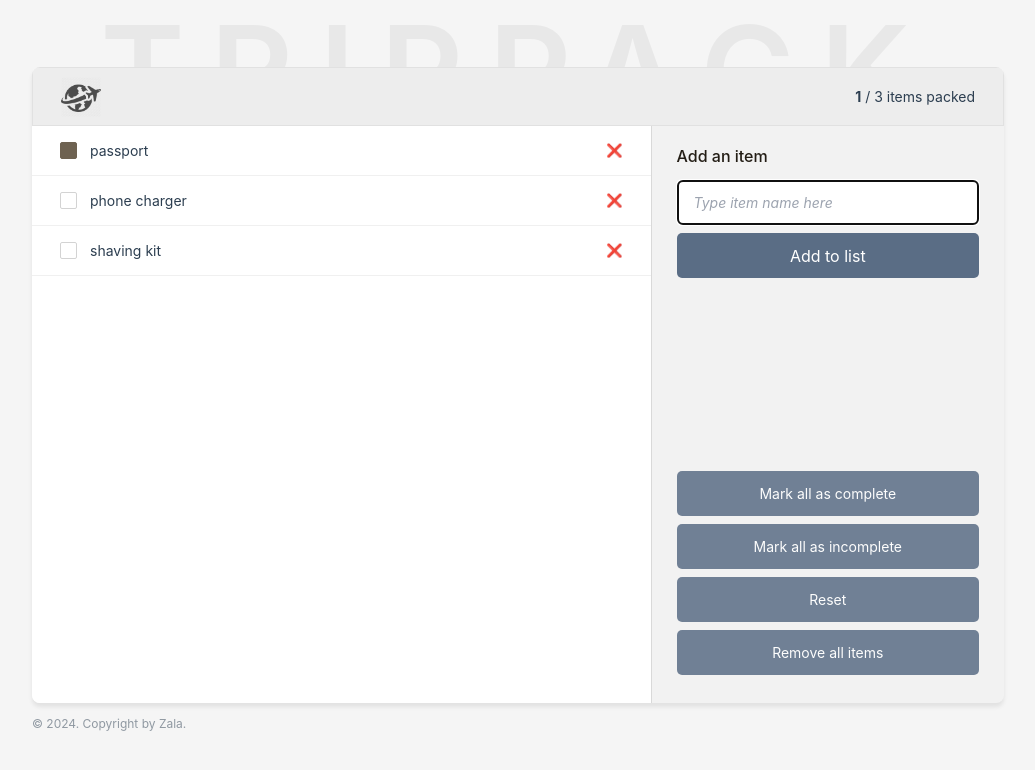
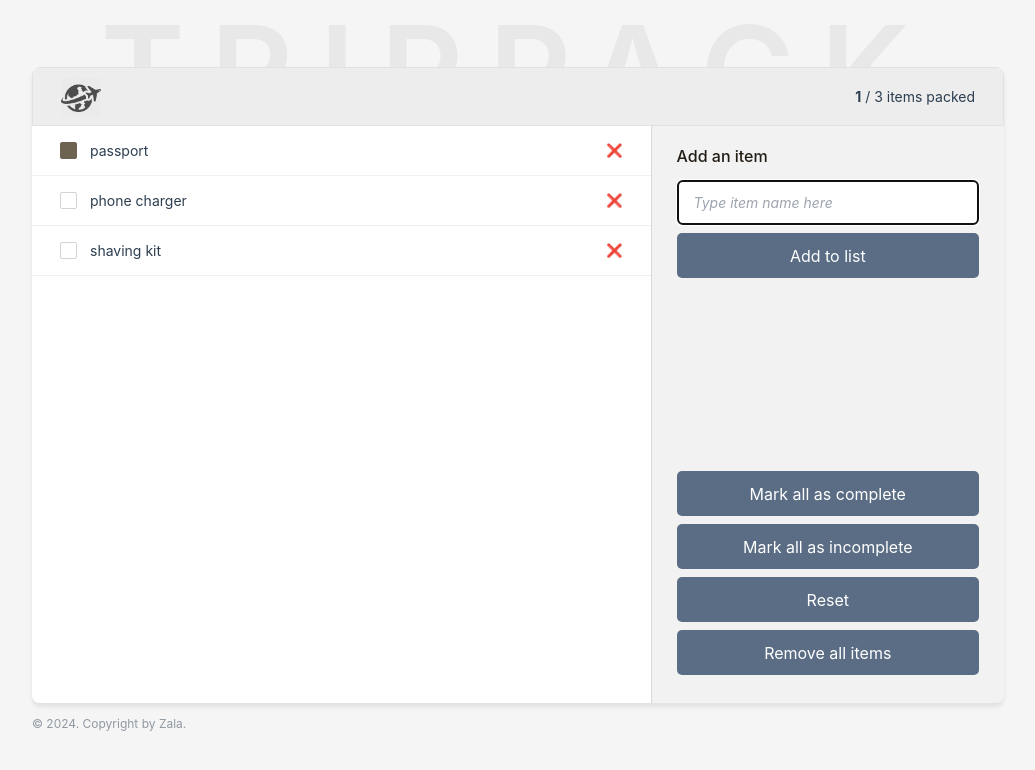
Before and after one commit to zala-dev/trip-pack, a React (Vite) app: page / in a window 1280 px wide. Shown: the top 770 px of the page, without its empty margins (122-1157 px from the left). Built offline with nearby package versions, Linux system fonts and the light colour scheme.

Commit message:
complete sidebar secondary buttons functionality

```diff
--- a/src/components/AddItemForm.jsx
+++ b/src/components/AddItemForm.jsx
@@ -8,7 +8,6 @@ export default function AddItemForm({ onAddItem }) {
 
   const handleOnChange = (e) => {
     const { value } = e.target;
-    console.log("Value: ", value);
     setItemText(value);
   };
 
--- a/src/components/App.jsx
+++ b/src/components/App.jsx
@@ -19,13 +19,43 @@ function App() {
     setItems(newItems);
   };
 
+  const removeAllItems = () => {
+    setItems([]);
+  };
+
+  const resetToInitialItems = () => {
+    setItems(initialItems);
+  };
+
+  const markAllAsComplete = () => {
+    const newItems = items.map((item) => {
+      return { ...item, packed: true };
+    });
+
+    setItems(newItems);
+  };
+
+  const markAllAsIncomplete = () => {
+    const newItems = items.map((item) => {
+      return { ...item, packed: false };
+    });
+
+    setItems(newItems);
+  };
+
   return (
     <>
       <BackgroundText />
       <main>
         <Header />
         <ItemList items={items} />
-        <Sidebar addItem={addItem} />
+        <Sidebar
+          addItem={addItem}
+          removeAllItems={removeAllItems}
+          resetToInitialItems={resetToInitialItems}
+          markAllAsComplete={markAllAsComplete}
+          markAllAsIncomplete={markAllAsIncomplete}
+        />
       </main>
       <Footer />
     </>
--- a/src/components/Button.jsx
+++ b/src/components/Button.jsx
@@ -1,6 +1,9 @@
-export default function Button({ type, children }) {
+export default function Button({ onClick, type, children }) {
   return (
-    <button className={`btn ${type === "secondary" ? "btn--secondary" : ""}`}>
+    <button
+      onClick={onClick}
+      className={`btn ${type === "secondary" ? "btn--secondary" : ""}`}
+    >
       {children}
     </button>
   );
--- a/src/components/ButtonGroup.jsx
+++ b/src/components/ButtonGroup.jsx
@@ -1,17 +1,27 @@
 import Button from "./Button";
 
-export default function ButtonGroup() {
+export default function ButtonGroup({
+  removeAllItems,
+  resetToInitialItems,
+  markAllAsComplete,
+  markAllAsIncomplete,
+}) {
   const secondaryButtonTexts = [
-    "Mark all as complete",
-    "Mark all as incomplete",
-    "Reset",
-    "Remove all items",
+    { text: "Mark all as complete", onClick: markAllAsComplete },
+    { text: "Mark all as incomplete", onClick: markAllAsIncomplete },
+    { text: "Reset", onClick: resetToInitialItems },
+    { text: "Remove all items", onClick: removeAllItems },
   ];
+
   return (
     <section className="button-group">
-      {secondaryButtonTexts.map((btnText) => (
-        <Button type="secondary" key={btnText}>
-          {btnText}
+      {secondaryButtonTexts.map((button) => (
+        <Button
+          key={button.text + button.onClick.toString()}
+          buttonType="secondary"
+          onClick={button.onClick}
+        >
+          {button.text}
         </Button>
       ))}
     </section>
--- a/src/components/Sidebar.jsx
+++ b/src/components/Sidebar.jsx
@@ -1,11 +1,22 @@
 import AddItemForm from "./AddItemForm";
 import ButtonGroup from "./ButtonGroup";
 
-export default function Sidebar({ addItem }) {
+export default function Sidebar({
+  addItem,
+  removeAllItems,
+  resetToInitialItems,
+  markAllAsComplete,
+  markAllAsIncomplete,
+}) {
   return (
     <aside className="sidebar">
       <AddItemForm onAddItem={addItem} />
-      <ButtonGroup />
+      <ButtonGroup
+        removeAllItems={removeAllItems}
+        resetToInitialItems={resetToInitialItems}
+        markAllAsComplete={markAllAsComplete}
+        markAllAsIncomplete={markAllAsIncomplete}
+      />
     </aside>
   );
 }
```
